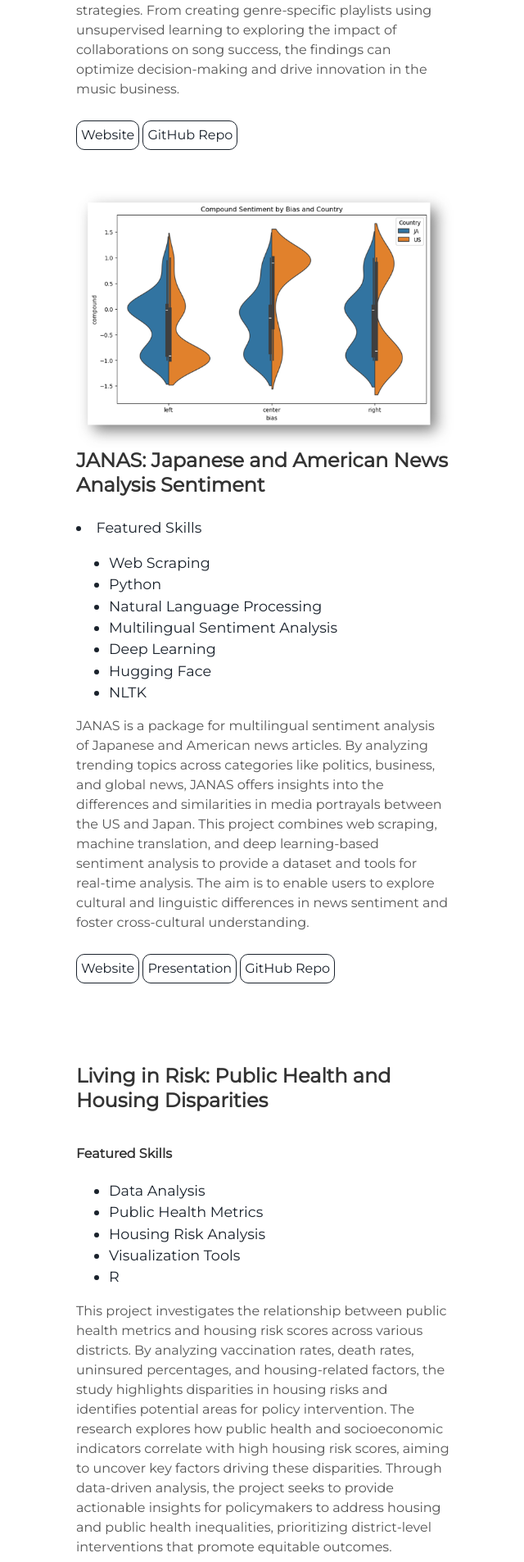
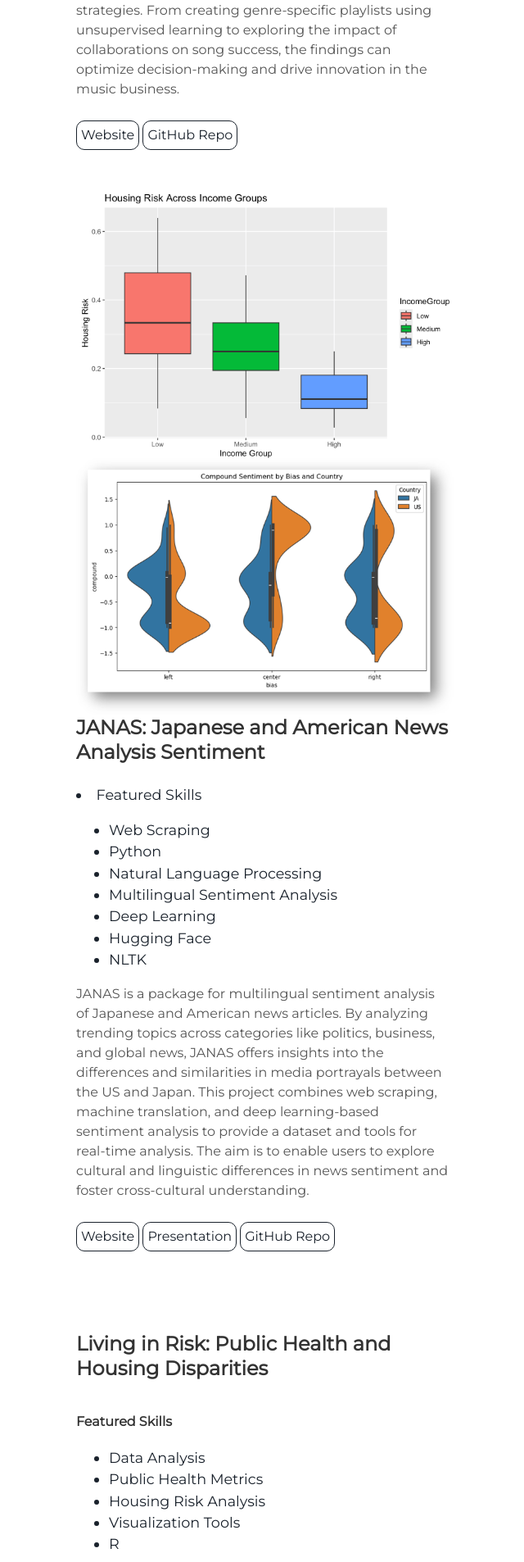
Before and after one commit to satomitheito/satomitheito.github.io, a Jekyll site: the page built from index.html, in a window 1280 px wide. Shown: the part 2694-4600 px from the top of the page at 82% size, without its empty margins (67-707 px from the left). Built offline with Jekyll 4.4.1, drawn with Linux system fonts in a browser that asks for light colours.

Commit message:
include image

```diff
--- a/_includes/projects.html
+++ b/_includes/projects.html
@@ -33,6 +33,9 @@
 
 
 <div class="user-projects">
+  <div class="images-right">
+    <img alt="Housing Risk by Income" src="{{ "/assets/img/Housing_vs_AMI.png" | prepend: site.baseurl }}" />
+  </div>
   <div class="images-left">
     <img alt="Compound Sentiment By Bias and Country" src="{{ "/assets/img/comp_bias_violin.png" | prepend: site.baseurl }}" />
   </div>
```
Also changed, not shown: assets/img/Housing_vs_AMI.png (added).
